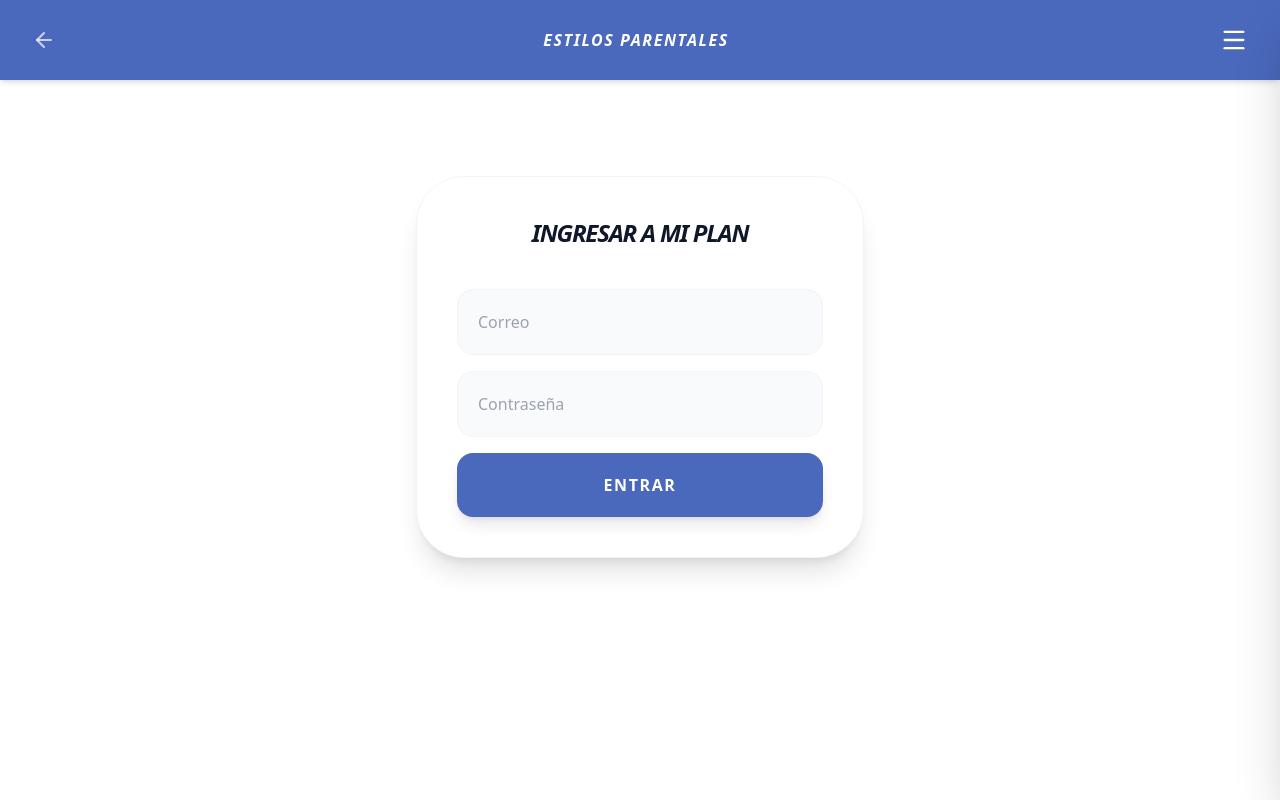
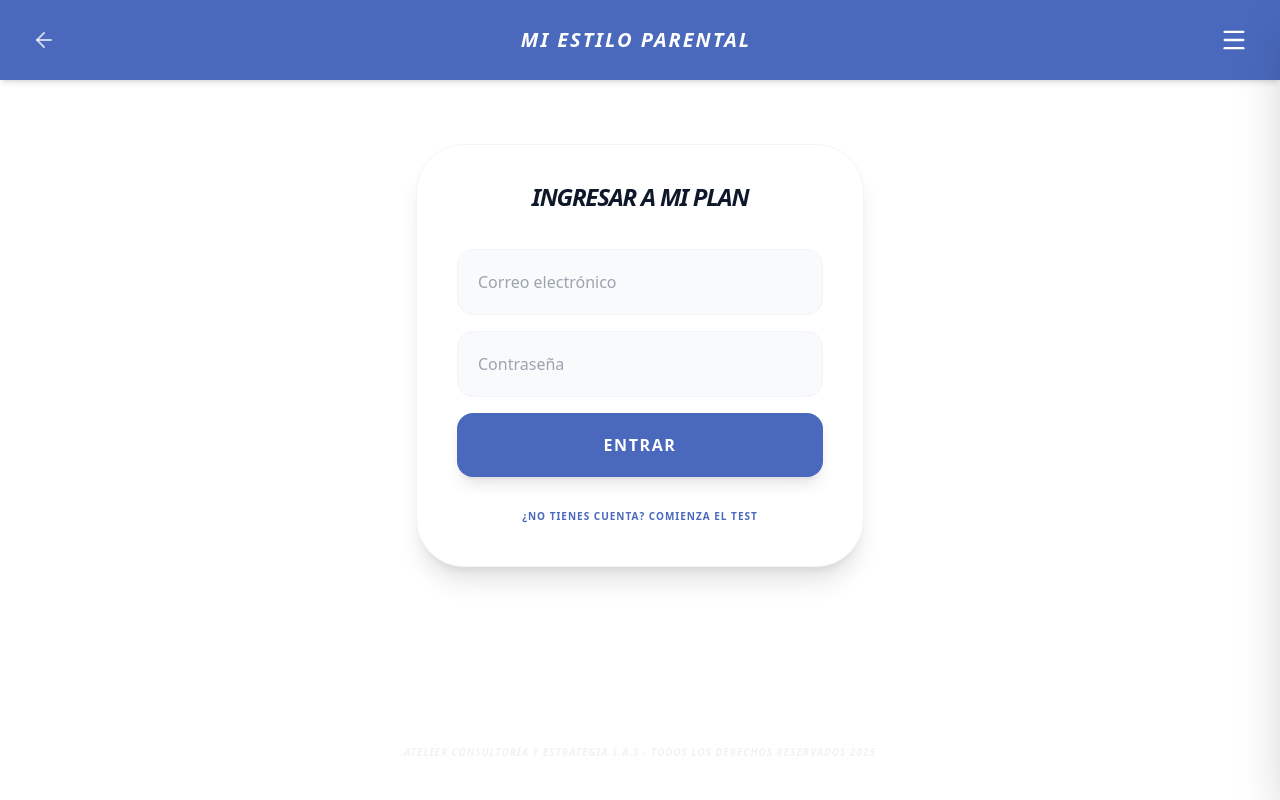
Before and after one commit to Atelier-Ai-Insights/crianza, a Next.js app: page /auth in a window 1280 px wide. Built offline with nearby package versions, Linux system fonts and the light colour scheme; no server answers.

Commit message:
Update auth.js

```diff
--- a/pages/auth.js
+++ b/pages/auth.js
@@ -3,6 +3,7 @@ import { supabase } from '../lib/supabase';
 import { useRouter } from 'next/router';
 import Menu from '../components/Menu';
 import { ArrowLeft } from 'lucide-react';
+import { CONFIG } from '../constants/config';
 
 export default function Auth() {
   const router = useRouter();
@@ -11,35 +12,84 @@ export default function Auth() {
   const [password, setPassword] = useState('');
   const [loading, setLoading] = useState(false);
 
-  useEffect(() => { if (router.query.mode === 'signup') setIsLogin(false); }, [router.query]);
+  useEffect(() => {
+    if (router.query.mode === 'signup') setIsLogin(false);
+  }, [router.query]);
 
   const handleAuth = async (e) => {
     e.preventDefault();
     setLoading(true);
-    const { error } = isLogin
-      ? await supabase.auth.signInWithPassword({ email, password })
-      : await supabase.auth.signUp({ email, password });
 
-    if (!error) router.push('/plan');
-    else alert(error.message);
+    if (isLogin) {
+      const { error } = await supabase.auth.signInWithPassword({ email, password });
+      if (!error) router.push('/plan');
+      else alert("Error al ingresar: " + error.message);
+    } else {
+      const { data, error } = await supabase.auth.signUp({ email, password });
+      if (!error && data.user) {
+        const tempPerfil = localStorage.getItem('temp_perfil');
+        await supabase.from('perfiles').insert([{
+          id: data.user.id,
+          tipo_perfil: tempPerfil,
+          test_completado: true
+        }]);
+        router.push('/plan');
+      } else alert("Error al registrarse: " + error.message);
+    }
     setLoading(false);
   };
 
   return (
     <div className="min-h-screen bg-white pt-32 px-6 flex flex-col items-center">
       <header className="fixed top-0 left-0 w-full bg-primary h-20 px-6 flex items-center justify-between z-30 shadow-md">
-        <button onClick={() => router.push('/')} className="p-2 text-white/70 hover:text-white"><ArrowLeft size={24} /></button>
-        <div className="flex items-center text-white font-bold italic uppercase tracking-widest">Estilos Parentales</div>
+        <button onClick={() => router.push('/')} className="p-2 text-white/70 hover:text-white transition-all">
+          <ArrowLeft size={24} />
+        </button>
+        <div className="flex items-center">
+          <h1 className="text-xl font-bold tracking-widest uppercase text-white italic">{CONFIG.APP_NAME}</h1>
+        </div>
         <div className="w-12 flex justify-end"><Menu /></div>
       </header>
-      <main className="max-w-md w-full bg-white rounded-[3rem] p-10 border border-slate-100 shadow-xl mt-12">
-        <h1 className="text-2xl font-black text-slate-900 text-center mb-10 uppercase italic tracking-tighter">{isLogin ? 'Ingresar a mi Plan' : 'Crea tu cuenta'}</h1>
+
+      <main className="max-w-md w-full bg-white rounded-[3rem] p-10 border border-slate-100 shadow-xl mt-4 relative overflow-hidden">
+        <h1 className="text-2xl font-black text-slate-900 text-center mb-10 uppercase italic tracking-tighter leading-none">
+          {isLogin ? 'Ingresar a mi Plan' : 'Crea tu cuenta'}
+        </h1>
+
         <form onSubmit={handleAuth} className="space-y-4">
-          <input type="email" placeholder="Correo" className="w-full p-5 bg-slate-50 border border-slate-100 rounded-2xl outline-none focus:border-primary" onChange={(e) => setEmail(e.target.value)} required />
-          <input type="password" placeholder="Contraseña" className="w-full p-5 bg-slate-50 border border-slate-100 rounded-2xl outline-none focus:border-primary" onChange={(e) => setPassword(e.target.value)} required />
-          <button className="w-full bg-primary text-white py-5 rounded-2xl font-black uppercase tracking-widest hover:bg-primary-hover shadow-lg transition-all">{loading ? '...' : isLogin ? 'Entrar' : 'Registrarme'}</button>
+          <input
+            type="email"
+            placeholder="Correo electrónico"
+            className="w-full p-5 bg-slate-50 border border-slate-100 rounded-2xl focus:border-primary outline-none transition-all"
+            onChange={(e) => setEmail(e.target.value)}
+            required
+          />
+          <input
+            type="password"
+            placeholder="Contraseña"
+            className="w-full p-5 bg-slate-50 border border-slate-100 rounded-2xl focus:border-primary outline-none transition-all"
+            onChange={(e) => setPassword(e.target.value)}
+            required
+          />
+          <button
+            disabled={loading}
+            className="w-full bg-primary text-white py-5 rounded-2xl font-black uppercase tracking-widest shadow-lg hover:brightness-110 transition-all active:scale-95 disabled:opacity-50"
+          >
+            {loading ? 'Procesando...' : isLogin ? 'Entrar' : 'Registrarme'}
+          </button>
         </form>
+
+        <button
+          onClick={() => setIsLogin(!isLogin)}
+          className="w-full mt-8 text-[10px] font-bold text-primary uppercase tracking-widest hover:underline text-center"
+        >
+          {isLogin ? '¿No tienes cuenta? Comienza el test' : '¿Ya tienes cuenta? Inicia sesión'}
+        </button>
       </main>
+
+      <footer className="mt-auto py-10 text-slate-300 text-[10px] uppercase tracking-widest text-center px-6 italic font-black opacity-30">
+        {CONFIG.FOOTER_TEXT}
+      </footer>
     </div>
   );
 }
```
